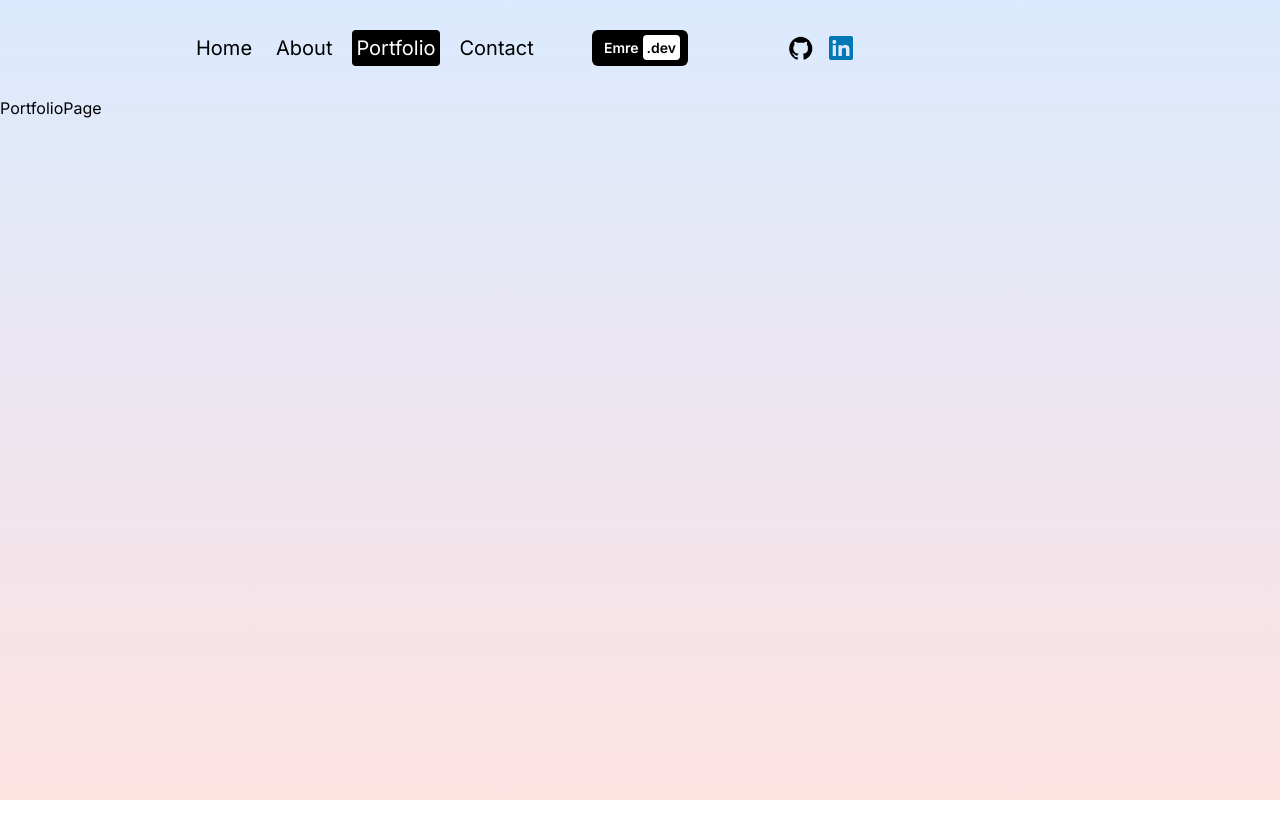
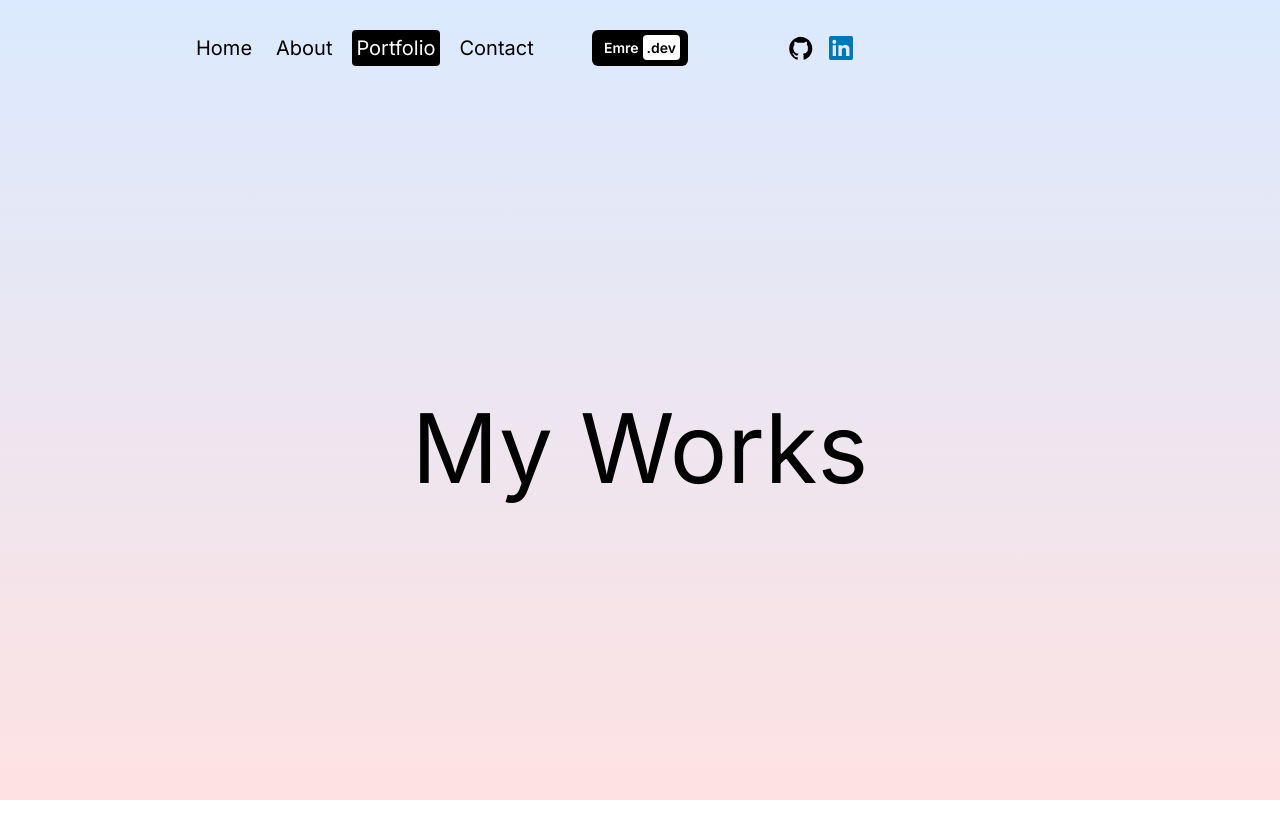
Before and after one commit to emredurgunlu/Nextjs-Portfolio, a Next.js app: page /portfolio in a window 1280 px wide. Shown: the top 838 px of the page. Before the commit the page ends 800 px from the top, so only its background shows below. Built offline with nearby package versions, Linux system fonts and the light colour scheme.

Commit message:
portfolio page my works title

```diff
--- a/app/portfolio/page.jsx
+++ b/app/portfolio/page.jsx
@@ -1,7 +1,11 @@
 "use client";
-import { motion } from "framer-motion";
+import { motion, useScroll, useTransform } from "framer-motion";
+import { useRef } from "react";
 
 const PortfolioPage = () => {
+  const ref = useRef();
+  const { scrollYProgress } = useScroll({ target: ref });
+  const x = useTransform(scrollYProgress, [0, 1], ["0%", "100%"]);
   return (
     <motion.div
       className="h-full"
@@ -9,7 +13,12 @@
       animate={{ y: "0%" }}
       transition={{ duration: 1 }}
     >
-      PortfolioPage
+      <div className="h-[600vh]" ref={ref}>
+        {/*6rem navbar yüksekliği*/}
+        <div className="w-screen h-[calc(100vh-6rem)] flex items-center justify-center text-8xl text-center">
+          My Works
+        </div>
+      </div>
     </motion.div>
   );
 };
```
